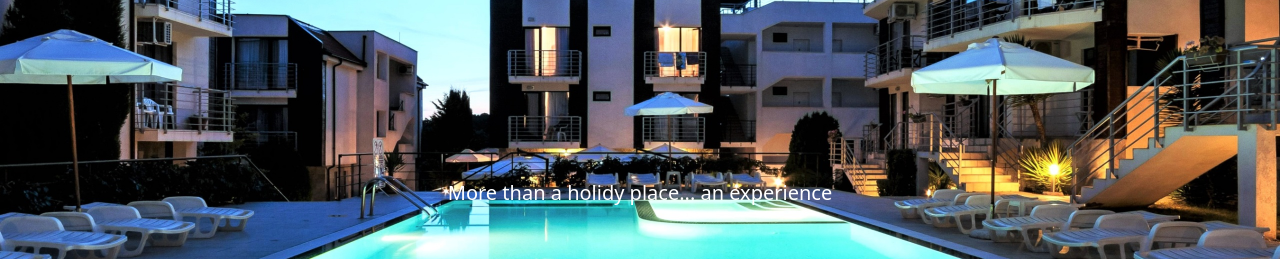
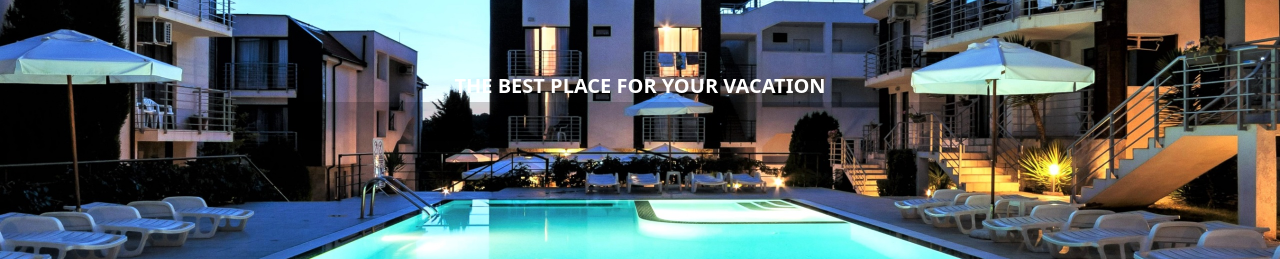
Before and after one commit to GalinaBaleva/NewLineVillage, a React (Vite) app in the folder client/: page / in a window 1280 px wide. Shown: the part 195-454 px from the top of the page. Built offline with nearby package versions, Linux system fonts and the light colour scheme.

Commit message:
Add Utils component

```diff
--- a/client/src/components/BookingForm.tsx
+++ b/client/src/components/BookingForm.tsx
@@ -1,8 +1,7 @@
 const BookingForm = () => {
 
     return (
-        <form className='bg-white text-gray-500 rounded-lg px-6 py-4  flex flex-col md:flex-row max-md:items-start gap-4 max-md:mx-auto shadow-[0_1em_1em_0_rgba(0,0,0,0.2)]'>
-
+        <form className=' bg-white text-gray-500 rounded-lg px-6 py-4  flex flex-col md:flex-row max-md:items-start gap-4 max-md:mx-auto shadow-[0_1em_1em_0_rgba(0,0,0,0.2)]'>
             <div>
                 <div className='flex items-center gap-2'>
                     <svg className="w-4 h-4 text-gray-800" aria-hidden="true" xmlns="http://www.w3.org/2000/svg" width="24" height="24" fill="none" viewBox="0 0 24 24" >
--- a/client/src/components/Hero.tsx
+++ b/client/src/components/Hero.tsx
@@ -5,15 +5,15 @@ const Hero = () => {
     return (
         // Hero Section
         <>
-            <div className="relative isolate px-6 pt-9 lg:px-8 bg-cover" style={{ backgroundImage: `url("./public/IMG_0417s-1mbs-light-scaled.jpg")` }}>
-                <div className="mx-auto max-w-2xl py-32 sm:py-48 lg:py-56">
+            <div className="relative isolate text-xl/8 px-5 pt-9 lg:px-8 bg-cover bg-fixed" style={{ backgroundImage: `url("./public/IMG_0417s-1mbs-light-scaled.jpg")` }}>
+                <div className="mx-auto max-w-2xl py-32 sm:py-48 lg:py-56 animate-[bounce_5s_ease-in-out_1_forwards]">
                     <div className="text-center">
-                        <p className="mt-8 text-lg font-medium text-pretty text-white sm:text-xl/8">
-                            More than a holidy place... an experience
+                        <p className=" mt-15 font-bold text-pretty text-white sm:text-xl/8 shadow-[0_1em_1em_0_rgba(0,0,0,0.2)]">
+                            THE BEST PLACE FOR YOUR VACATION
                         </p>
                     </div>
                 </div>
-            <BookingForm />
+                <BookingForm />
             </div>
         </>
     )
--- a/client/src/pages/Home.tsx
+++ b/client/src/pages/Home.tsx
@@ -1,9 +1,11 @@
 import Hero from "../components/Hero";
+import Units from "../components/Units";
 
 const Home = () => {
     return (
-        <section className="bg-white h-screen">
+        <section className="bg-white h-screen flex flex-col gap-15 relative">
             <Hero />
+            <Units />
         </section>
     )
 }
--- a/client/src/pages/Navigation.tsx
+++ b/client/src/pages/Navigation.tsx
@@ -3,9 +3,10 @@
 import { useState } from 'react'
 import { Dialog, DialogPanel } from '@headlessui/react'
 import { Bars3Icon, XMarkIcon } from '@heroicons/react/24/outline'
+import { Link } from 'react-router-dom'
 
 const navigation = [
-    { name: 'Home', href: '#' },
+    { name: 'Home', href: '/' },
     { name: 'Apartments', href: '#' },
     { name: 'Location', href: '#' },
     { name: 'Contacts', href: '#' },
@@ -21,14 +22,14 @@ const Navigation = () => {
             <header className=" inset-x-0 top-0 z-50">
                 <nav aria-label="Global" className="flex items-center justify-between p-6 lg:px-8">
                     <div className="flex lg:flex-1">
-                        <a href="#" className="-m-1.5 p-1.5">
+                        <Link to="/" className="-m-1.5 p-1.5">
                             <span className="sr-only">New Line Village</span>
                             <img
                                 alt=""
                                 src="./public/cropped-z-NLV-shrift-2.png"
                                 className="h-8 w-auto"
                             />
-                        </a>
+                        </Link>
                     </div>
                     <div className="flex lg:hidden">
                         <button
```
